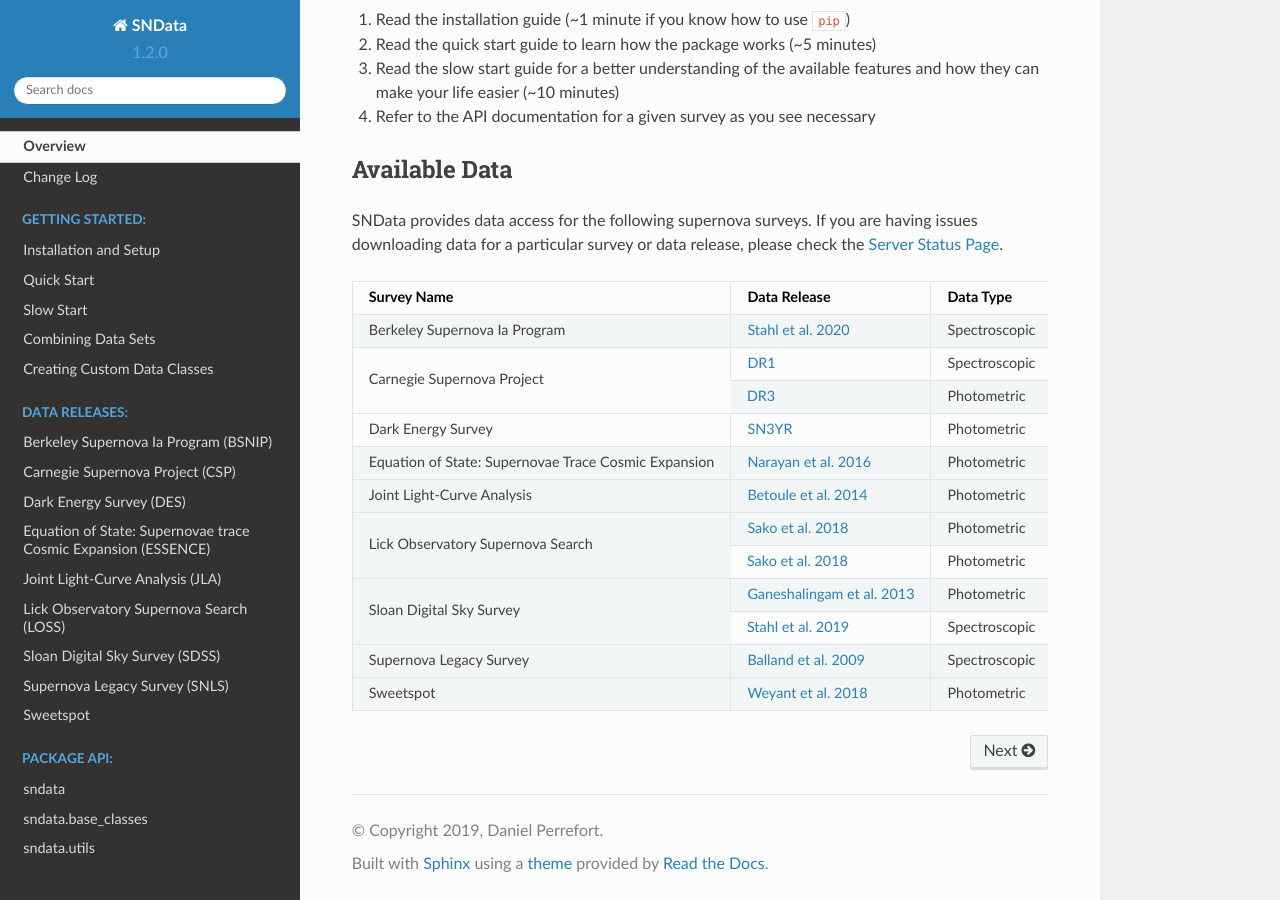
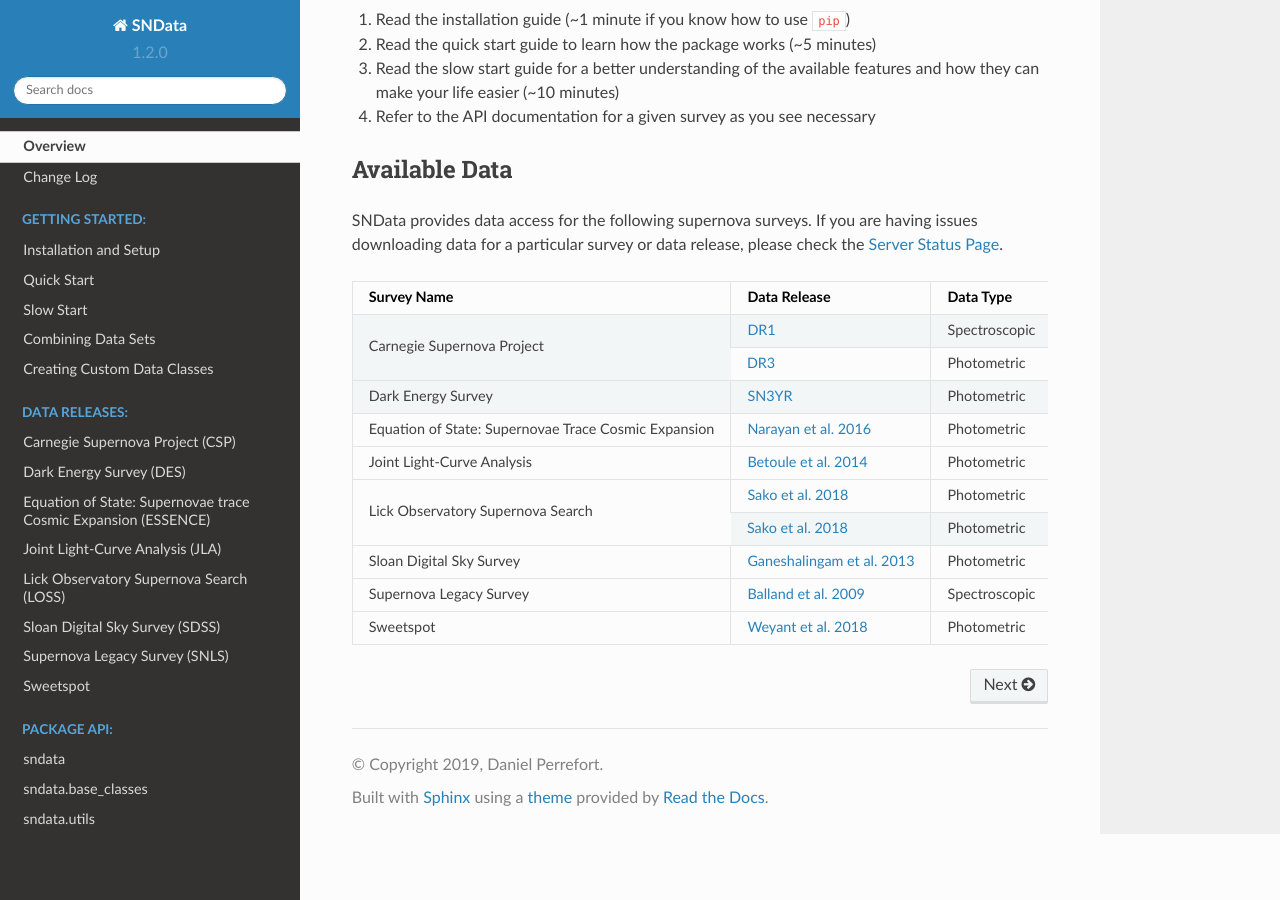
Before and after one commit to sncosmo/SNData, a Sphinx documentation site: the page built from docs/source/index.rst, in a window 1280 px wide and 900 px high, scrolled down 558 px. Built offline with Sphinx 7.4.7 and the Read the Docs theme 2.0.0, drawn with Linux system fonts in a browser that asks for light colours.

Commit message:
Removes old references from docs

```diff
--- a/docs/source/index.rst
+++ b/docs/source/index.rst
@@ -62,8 +62,6 @@
 +------------------------------------------------------+------------------------------+---------------+
 | Survey Name                                          | Data Release                 | Data Type     |
 +======================================================+==============================+===============+
-| Berkeley Supernova Ia Program                        | `Stahl et al. 2020`_         | Spectroscopic |
-+------------------------------------------------------+------------------------------+---------------+
 |                                                      | `DR1`_                       | Spectroscopic |
 + Carnegie Supernova Project                           +------------------------------+---------------+
 |                                                      | `DR3`_                       | Photometric   |
@@ -78,9 +76,7 @@
 + Lick Observatory Supernova Search                    +------------------------------+---------------+
 |                                                      | `Sako et al. 2018`_          | Photometric   |
 +------------------------------------------------------+------------------------------+---------------+
-|                                                      | `Ganeshalingam et al. 2013`_ | Photometric   |
-+ Sloan Digital Sky Survey                             +------------------------------+---------------+
-|                                                      | `Stahl et al. 2019`_         | Spectroscopic |
++ Sloan Digital Sky Survey                             | `Ganeshalingam et al. 2013`_ | Photometric   |
 +------------------------------------------------------+------------------------------+---------------+
 + Supernova Legacy Survey                              | `Balland et al. 2009`_       | Spectroscopic |
 +------------------------------------------------------+------------------------------+---------------+
@@ -124,7 +120,6 @@
    :maxdepth: 1
    :caption: Data Releases:
 
-   module_docs/bsnip
    module_docs/csp
    module_docs/des
    module_docs/essence
--- a/docs/source/module_docs/loss.rst
+++ b/docs/source/module_docs/loss.rst
@@ -14,12 +14,6 @@
 .. _Stahl et al. 2019: https://ui.adsabs.harvard.edu/abs/2019MNRAS.490.3882S/abstract
 .. _Ganeshalingam et al. 2013: https://ui.adsabs.harvard.edu/abs/2019MNRAS.490.3882S/abstract
 
-Stahl et al. 2019
------------------
-
-.. autoclass:: sndata.loss.Stahl19
-   :members:
-   :inherited-members:
 
 Ganeshalingam et al. 2013
 -------------------------
```
